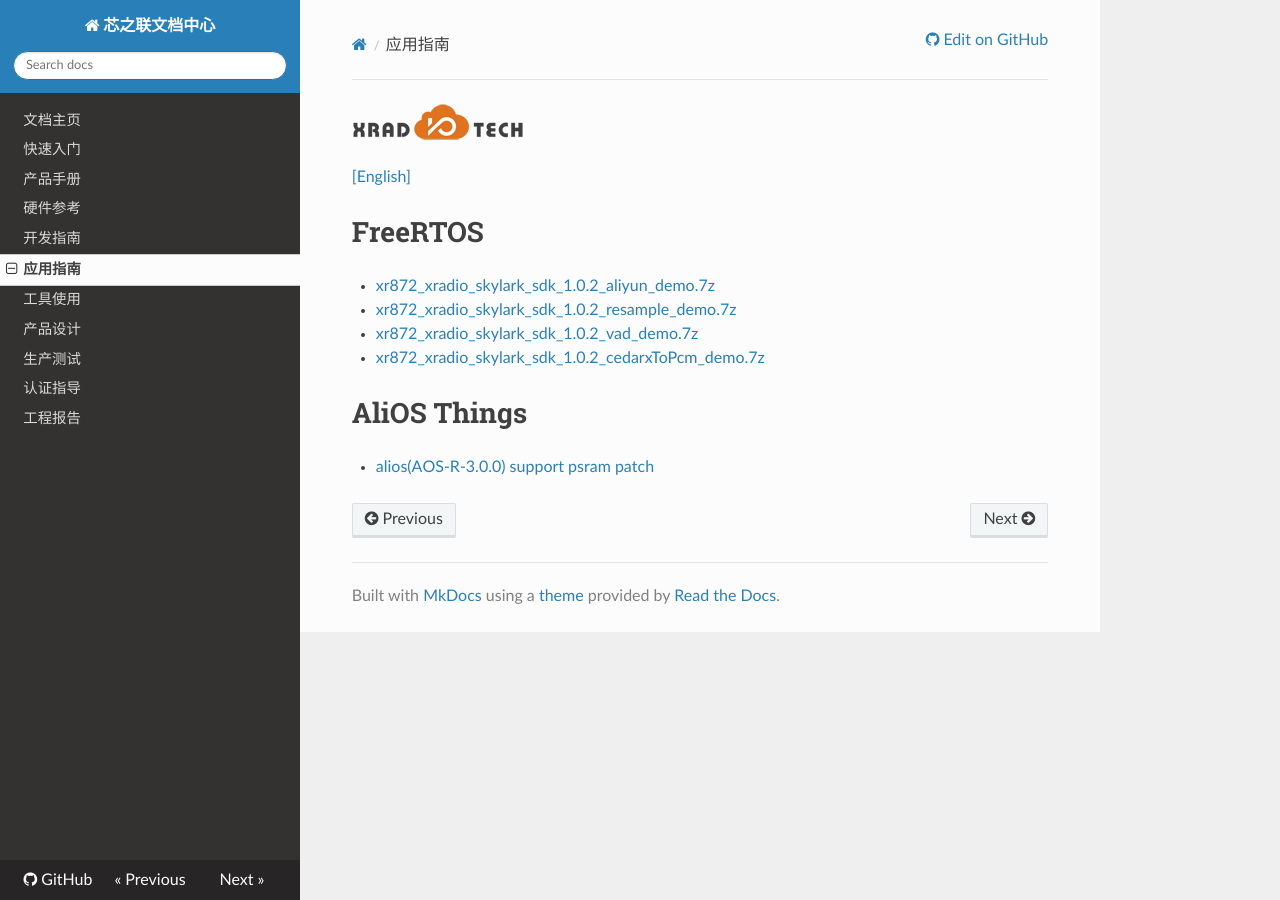
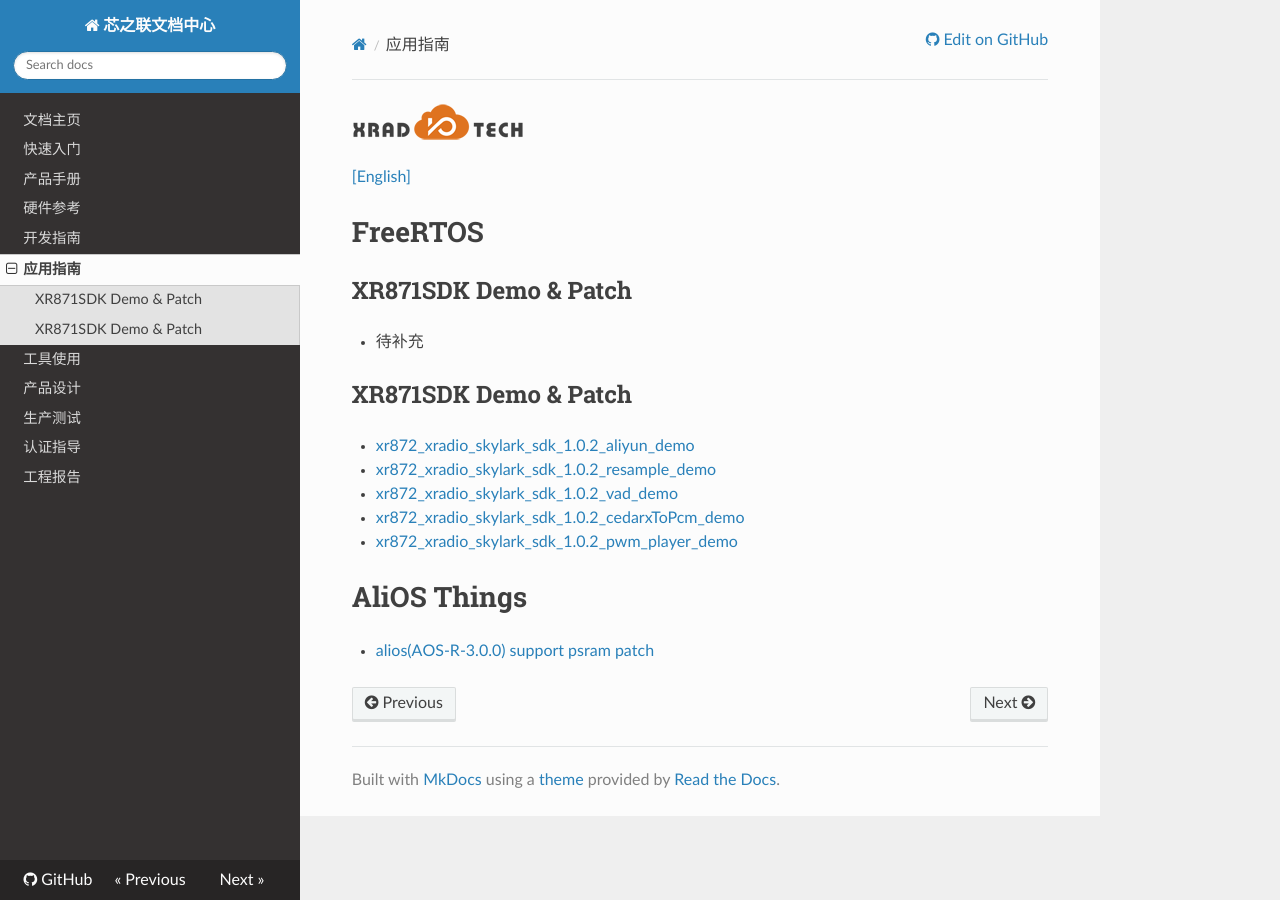
Before and after one commit to XradioTech/xradiotech.github.io, an MkDocs documentation site: the page built from docs/zh_CN/application-guide/index.md, in a window 1280 px wide. Built offline with MkDocs 1.6.1, drawn with Linux system fonts in a browser that asks for light colours; nearby versions of some CDN libraries.

Commit message:
Update index.md
add xr872_xradio_skylark_sdk_1.0.2_pwm_player_demo

```diff
--- a/docs/zh_CN/application-guide/index.md
+++ b/docs/zh_CN/application-guide/index.md
@@ -4,11 +4,15 @@
 [[English]](index-en.md)
 
 # FreeRTOS
+## XR871SDK Demo & Patch
+* 待补充
+## XR871SDK Demo & Patch
+* [xr872_xradio_skylark_sdk_1.0.2_aliyun_demo](../../download/7.应用指南/FreeRtos/xr872_xradio_skylark_sdk_1.0.2_aliyun_demo.7z)
+* [xr872_xradio_skylark_sdk_1.0.2_resample_demo](../../download/7.应用指南/FreeRtos/xr872_xradio_skylark_sdk_1.0.2_resample_demo.7z)
+* [xr872_xradio_skylark_sdk_1.0.2_vad_demo](../../download/7.应用指南/FreeRtos/xr872_xradio_skylark_sdk_1.0.2_vad_demo.7z)
+* [xr872_xradio_skylark_sdk_1.0.2_cedarxToPcm_demo](../../download/7.应用指南/FreeRtos/xr872_xradio_skylark_sdk_1.0.2_cedarxToPcm_demo.7z)
+* [xr872_xradio_skylark_sdk_1.0.2_pwm_player_demo](../../download/7.应用指南/FreeRtos/xr872_xradio_skylark_sdk_1.0.2_pwm_player_demo.7z)
 
-* [xr872_xradio_skylark_sdk_1.0.2_aliyun_demo.7z](../../download/7.应用指南/FreeRtos/xr872_xradio_skylark_sdk_1.0.2_aliyun_demo.7z)
-* [xr872_xradio_skylark_sdk_1.0.2_resample_demo.7z](../../download/7.应用指南/FreeRtos/xr872_xradio_skylark_sdk_1.0.2_resample_demo.7z)
-* [xr872_xradio_skylark_sdk_1.0.2_vad_demo.7z](../../download/7.应用指南/FreeRtos/xr872_xradio_skylark_sdk_1.0.2_vad_demo.7z)
-* [xr872_xradio_skylark_sdk_1.0.2_cedarxToPcm_demo.7z](../../download/7.应用指南/FreeRtos/xr872_xradio_skylark_sdk_1.0.2_cedarxToPcm_demo.7z)
 
 # AliOS Things
 
```
